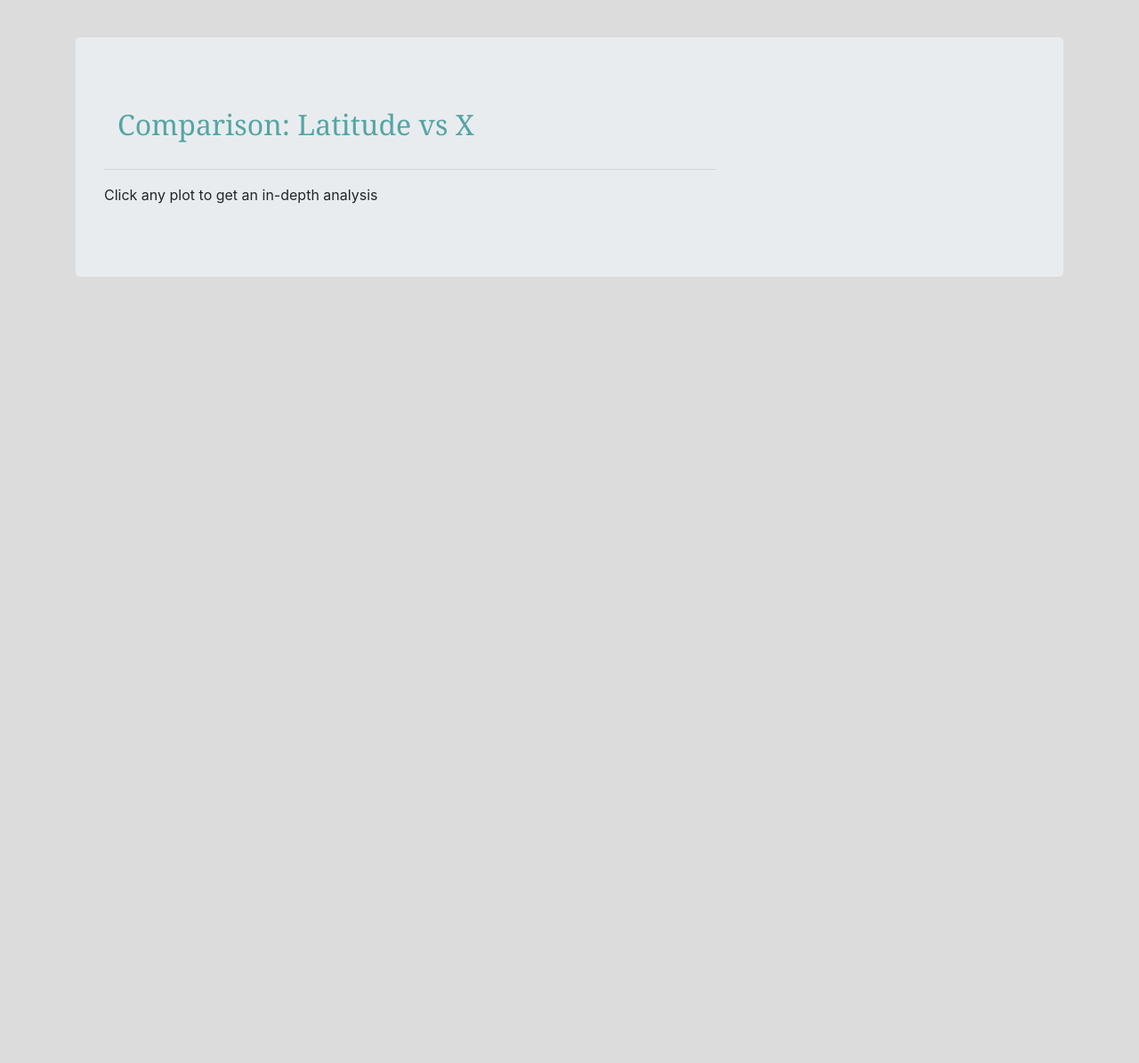
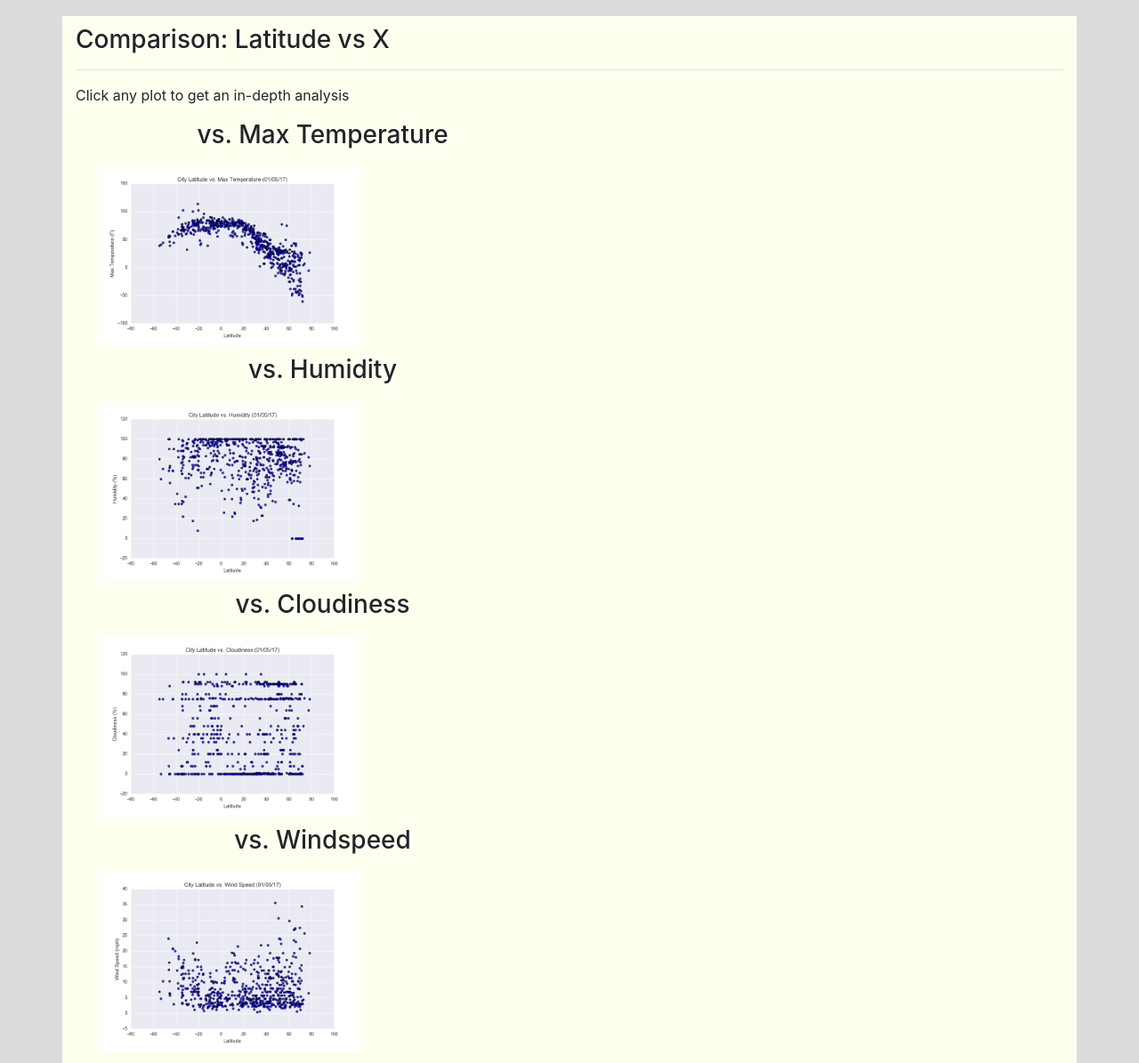
Before and after one commit to eenabow/Web-Design-Challenge, a plain HTML site: page comparisons.html in a window 1280 px wide. Shown: the part 80-1275 px from the top of the page at 89% size. Before the commit the page ends 800 px from the top, so only its background shows below. Drawn offline with nearby package versions, Linux system fonts and the light colour scheme.

Commit message:
Need to align correctly

```diff
--- a/comparisons.html
+++ b/comparisons.html
@@ -47,19 +47,33 @@
       <br>
       <br>
 
-<div class="container mt-4">
-    <div class="jumbotron">
-     <section class="row">
-         <div class="col-md-8">
-             <article class="description-content">
-                 <h2>Comparison: Latitude vs X</h2>
+      <!-- Content -->
+
+      <div class="container">
+        <div class="row">
+            <div class="col-md-12">
+            <h3>Comparison: Latitude vs X</h3>
                 <p class="text-justify text-muted">
                 <hr>
                 Click any plot to get an in-depth analysis
-                   <!-- <img src="" style="width:"class="images-fluid float-left" mr-4 ml3 alt="Latitude vs. Max Temperature" id = "description-image"> -->
                 </p>
-             </article>
+
+                <div class="col-md-6">
+                    <h3 class="text-center">vs. Max Temperature</h3>
+                    <a href="max_temperature.html"><img src="Resources/assets/images/Fig1.png" width="60%"  alt="Latitude vs. Max Temperature"></a>
                 </div>
-    </section>
+                <div class="col-md-6">
+                    <h3 class="text-center">vs. Humidity</h3>
+                    <a href="humidity.html"><img src="Resources/assets/images/Fig2.png" width="60%"  alt="Latitude vs. Humidity"></a>
+                </div>
+                <div class="col-md-6">
+                    <h3 class="text-center">vs. Cloudiness</h3>
+                    <a href="cloudiness.html"><img src="Resources/assets/images/Fig3.png" width="60%"  alt="Latitude vs. Cloudiness"></a>
+                </div>
+                <div class="col-md-6">
+                    <h3 class="text-center">vs. Windspeed</h3>
+                    <a href="windspeed.html"><img src="Resources/assets/images/Fig4.png" width="60%"  alt="Latitude vs. Windspeed"></a>
                 </div>
             </div>
+        </div>
+      </div>
```
Lines whose indentation alone changed are shown as unchanged.
